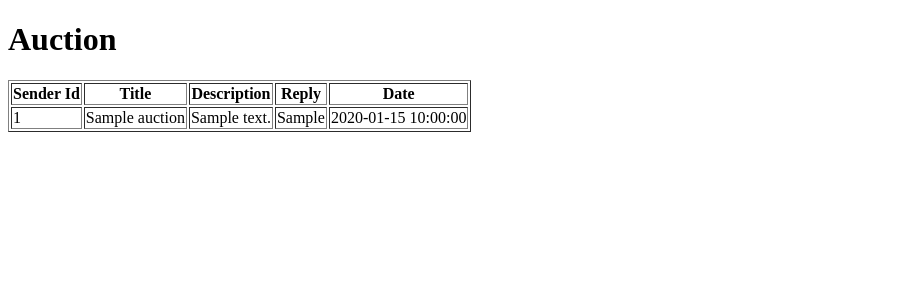
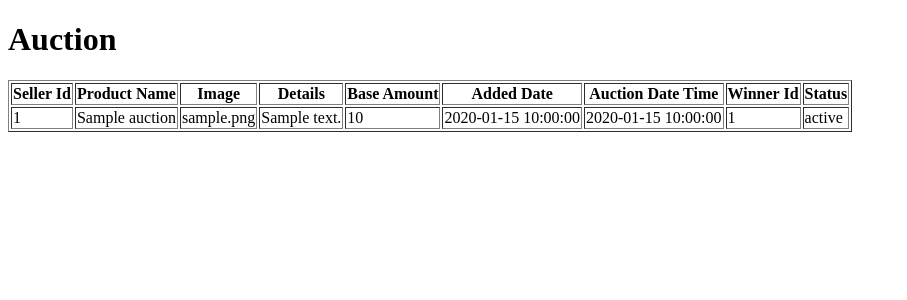
Before and after one commit to suminaah/Main-Project, a Flask app: page /viewauction in a window 1280 px wide. Shown: the top 300 px of the page, without its empty margins (0-907 px from the left). Run offline with Flask 3, Linux system fonts and the light colour scheme; tables that the repository leaves empty or names only in its code hold one stand-in row (values such as "Sample post").

Commit message:
second commit

```diff
--- a/admin.py
+++ b/admin.py
@@ -56,3 +56,9 @@ def viewcomplaints():
     ab=select(qur)
     data['view']=ab
     return render_template("view_complaints.html",data=data)
+
+
+@admin.route("/send_reply")
+def send_reply():
+
+    return render_template("send_reply.html")
--- a/templates/view_auction.html
+++ b/templates/view_auction.html
@@ -9,20 +9,29 @@
     <h1>Auction</h1>
     <table border="1">
 <tr>
-  <th>Sender Id</th>
-  <th>Title</th>
-  <th>Description</th>
-  <th>Reply</th>
-  <th>Date</th>
+  <th>Seller Id</th>
+  <th>Product Name</th>
+  <th>Image</th>
+  <th>Details</th>
+  <th>Base Amount</th>
+  <th>Added Date</th>
+  <th>Auction Date Time</th>
+  <th>Winner Id</th>
+  <th>Status</th>
+
 </tr>
 {% for i in data ['view']%}
 
 <tr>
-<td> {{i['sender_id']}}</td>
-<td> {{i['title']}}</td>
-<td> {{i['description']}}</td>
-<td> {{i['reply']}}</td>
-<td> {{i['date']}}</td>
+<td> {{i['seller_id']}}</td>
+<td> {{i['product_name']}}</td>
+<td> {{i['product_image']}}</td>
+<td> {{i['details']}}</td>
+<td> {{i['base_amount']}}</td>
+<td> {{i['added_date']}}</td>
+<td> {{i['auction_date_time']}}</td>
+<td> {{i['winner_id']}}</td>
+<td> {{i['status']}}</td>
 {% endfor %}</tr>
 
 </table>
--- a/templates/view_complaints.html
+++ b/templates/view_complaints.html
@@ -23,6 +23,7 @@
 <td> {{i['description']}}</td>
 <td> {{i['reply']}}</td>
 <td> {{i['date']}}</td>
+<td><a href="/send_reply?id={{i['complaint_id']}}">reply</a></td>
 {% endfor %}</tr>
 
 </table>
```
Also changed, not shown: templates/send_reply.html (added, +19 -0 lines).
